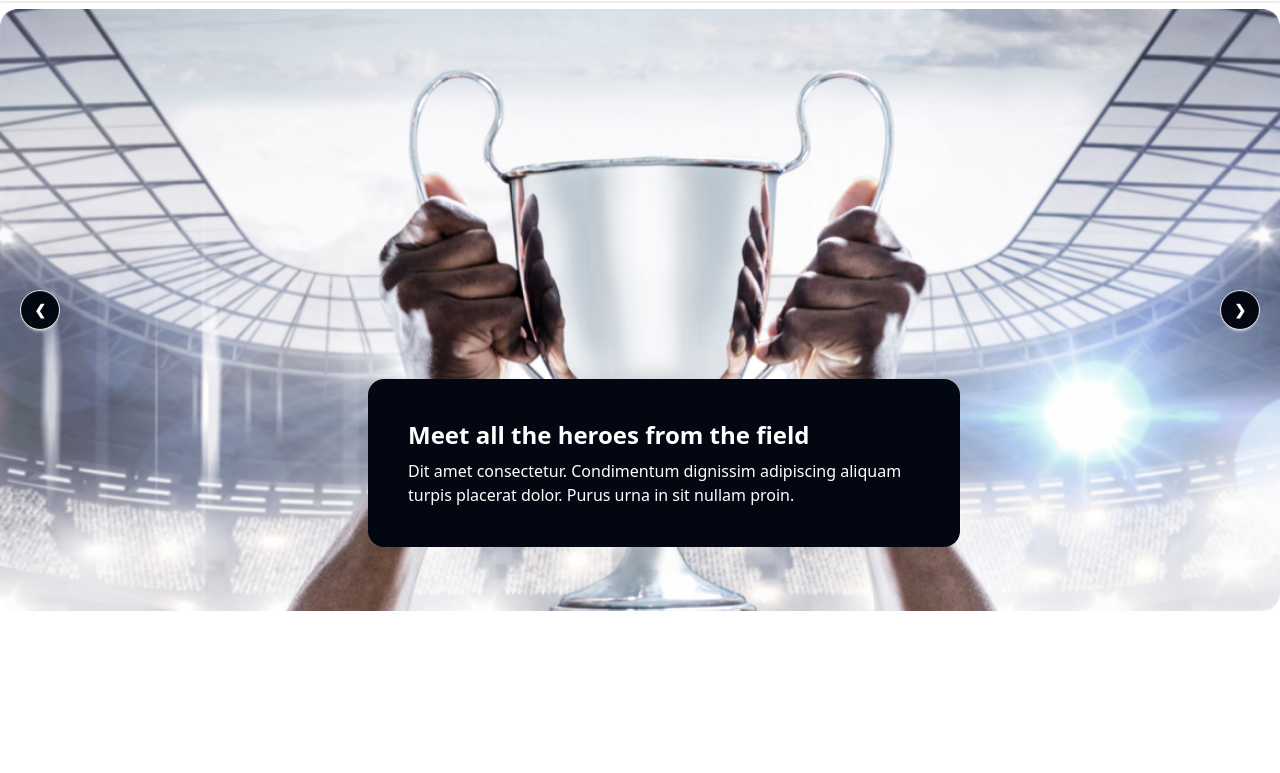
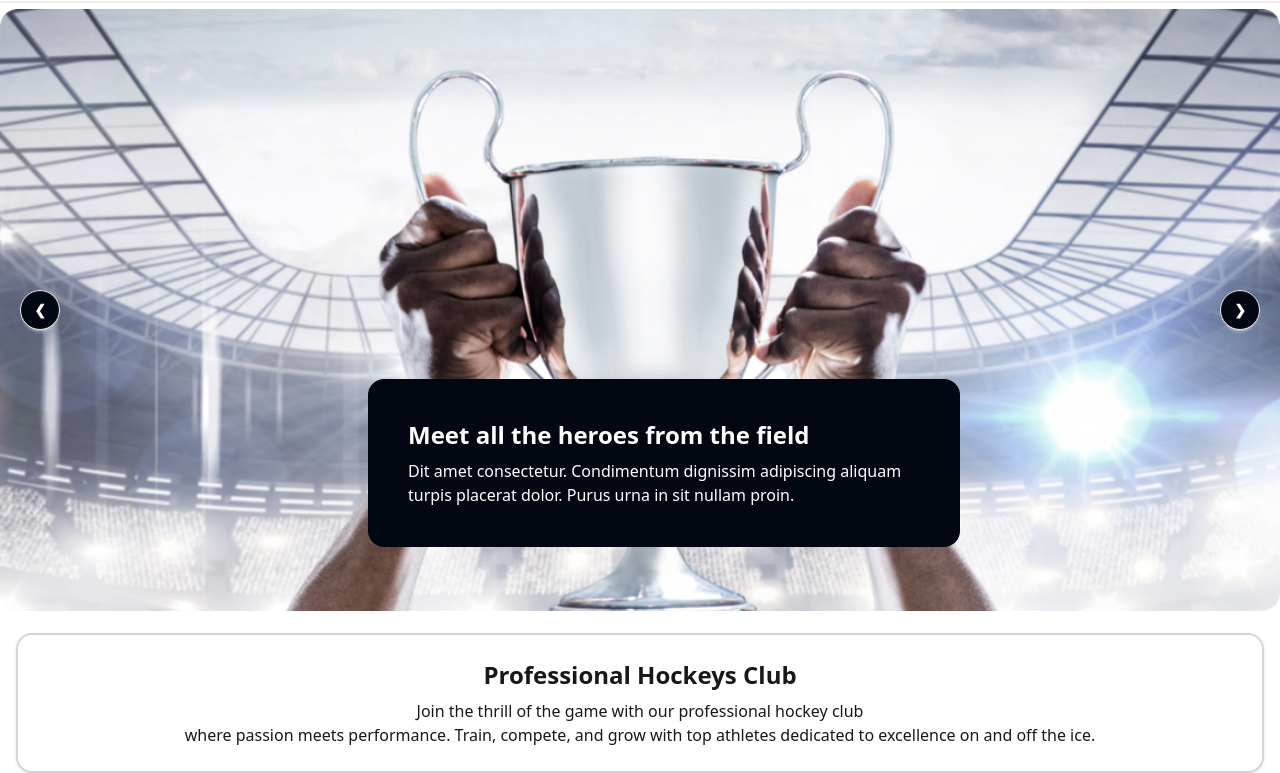
Before and after one commit to fahmidaoyshi/Hockey, a plain HTML site: page index.html in a window 1280 px wide. Shown: the part 71-844 px from the top of the page. Before the commit the page ends 800 px from the top, so only its background shows below. Drawn offline with nearby package versions, Linux system fonts and the light colour scheme.

Commit message:
hockey club

```diff
--- a/index.html
+++ b/index.html
@@ -111,5 +111,10 @@
       <p class="text-start text-white text-sm m-2">Dit amet consectetur. Condimentum dignissim adipiscing aliquam turpis placerat dolor. Purus urna in sit nullam proin.</p>
     </div>
   </section>
+  <!-- Hockey Club -->
+  <div class="mt-4 mx-4 rounded-2xl p-4 text-center border-solid border-2 border-gray-300 shadow-sm">
+    <h1 class="text-2xl font-bold m-2">Professional Hockeys Club</h1>
+    <p class="text-base m-2">Join the thrill of the game with our professional hockey club <br> where passion meets performance. Train, compete, and grow with top athletes dedicated to excellence on and off the ice.</p>
+  </div>
 </body>
 </html>
```
